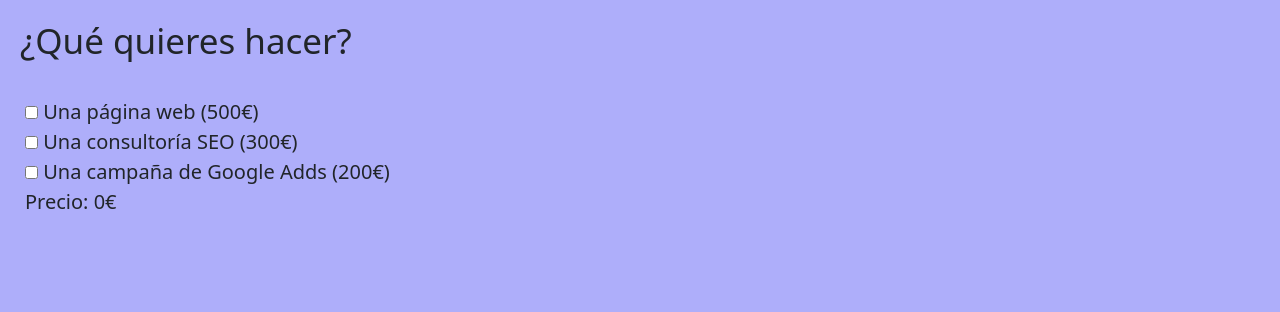
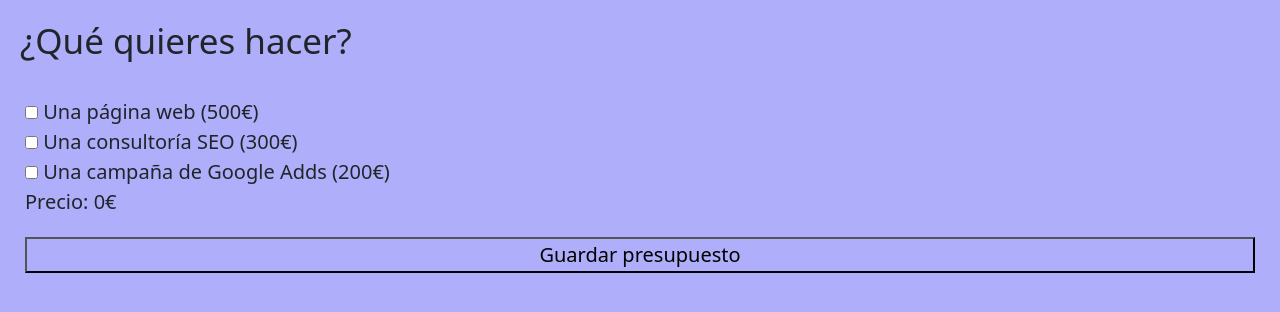
Before and after one commit to JonatanRR/sprint__7, a React (Create React App) app: page /budget in a window 1280 px wide. Shown: the top 312 px of the page. Built offline with nearby package versions, Linux system fonts and the light colour scheme.

Commit message:
Modificación localStorage

```diff
--- a/src/pages/budget.js
+++ b/src/pages/budget.js
@@ -99,9 +99,16 @@ function Budget() {
     setData({...data});
   }
 
-  useEffect(()=>{
-    const datas = localStorage.setItem('data', JSON.stringify(data))
-  })
+  const [budgetLists, setBudgetLists] = useState([]);
+  const handleBudget = (e) => {
+    e.preventDefault();
+    localStorage.setItem('data', JSON.stringify(data));
+    setBudgetLists(JSON.parse(localStorage.getItem('data')));
+  }
+  console.log(budgetLists);
+
+
+
 
   return (
     <div>
@@ -109,6 +116,7 @@ function Budget() {
       <form className='formulary'>
         {budgetList}
         <p>{`Precio: ${data.total}€`}</p>
+        <button onClick= {handleBudget}>Guardar presupuesto</button>
       </form>
     </div>
   )
```
